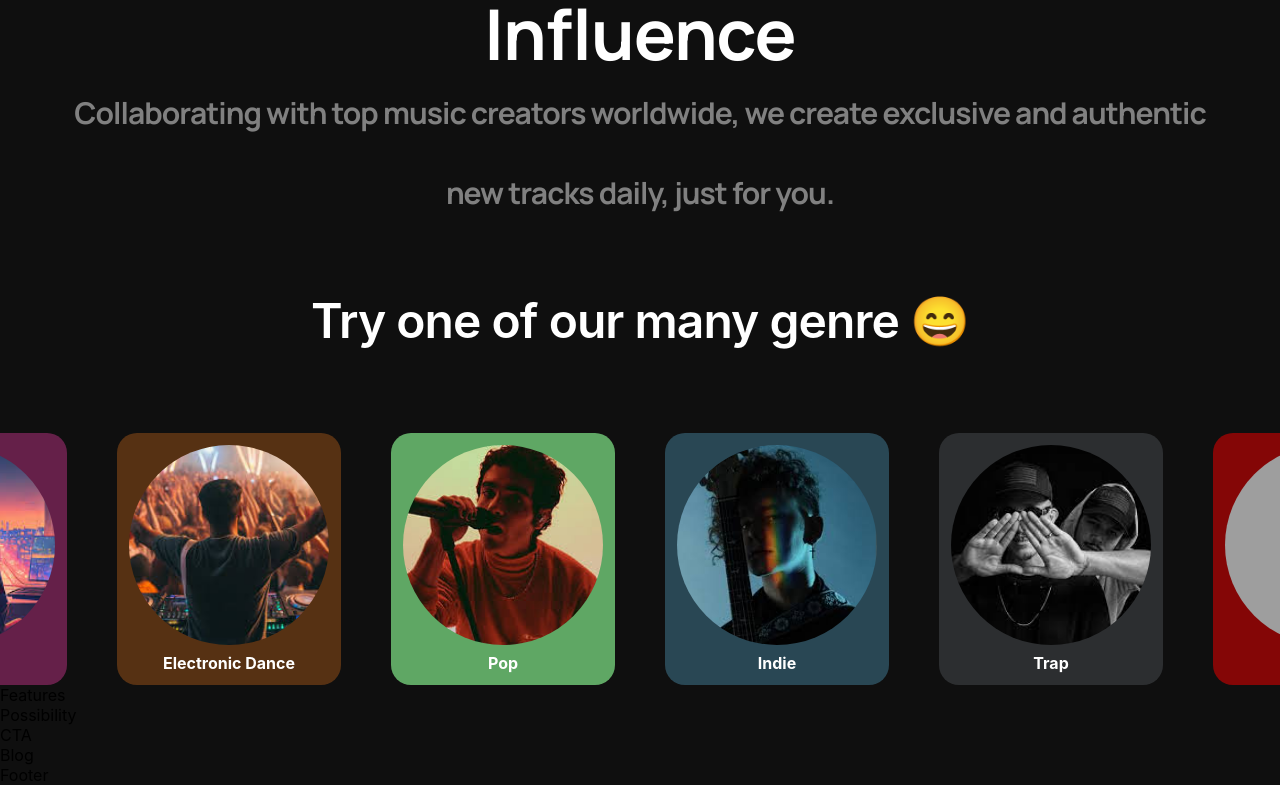
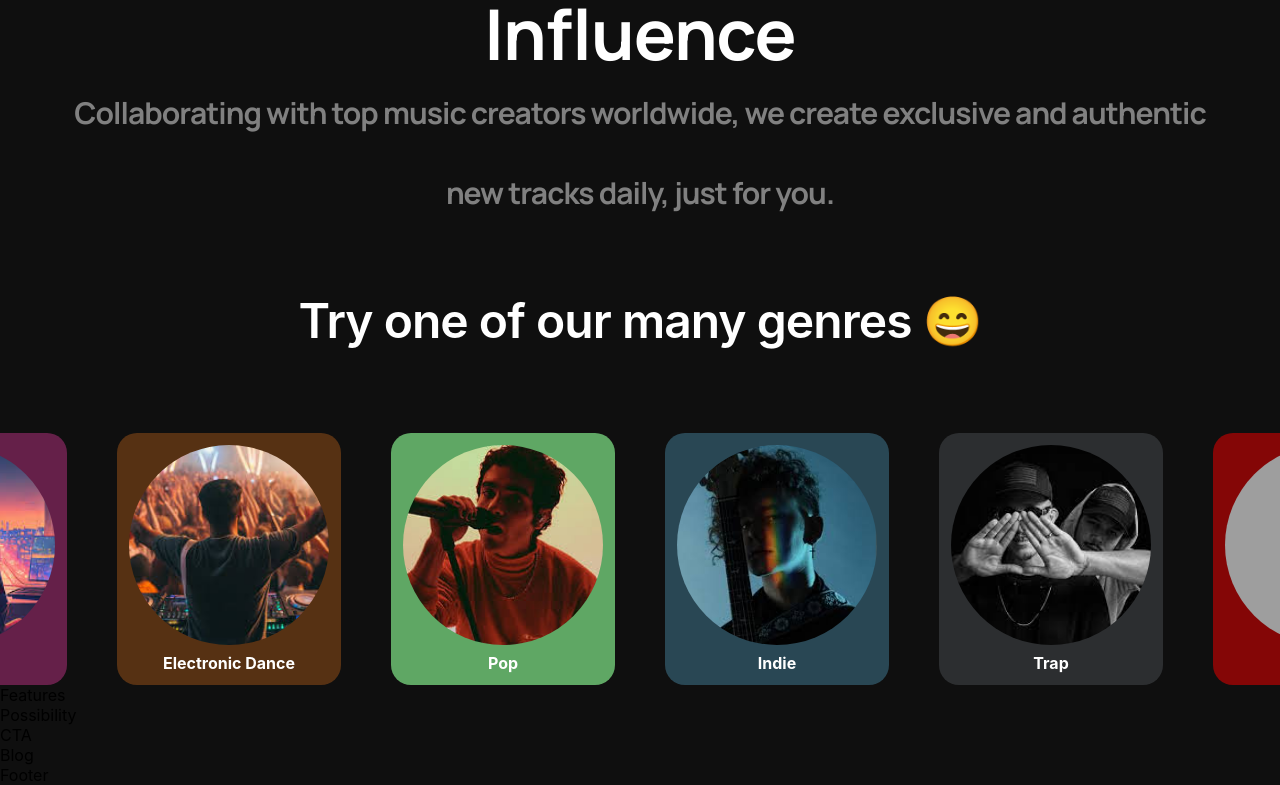
Before and after one commit to DanielShapi4a/Music-Project, a React (Create React App) app: page / in a window 1280 px wide. Shown: the part 2328-3113 px from the top of the page. Built offline with nearby package versions, Linux system fonts and the light colour scheme; grey boxes are pictures that could not be loaded.

Commit message:
removed unused button

```diff
--- a/src/containers/musicblog/Musicblog.jsx
+++ b/src/containers/musicblog/Musicblog.jsx
@@ -31,7 +31,7 @@ const Musicblog = () => {
     <div>
       <div className='TextSound'>
         <h2 className='HeadLineText'>Authentic Music, Meaningful Influence<p className='centralText'>Collaborating with top music creators worldwide, we create exclusive and authentic new tracks daily, just for you.</p></h2>
-        <p>Try one of our many genre &#x1F604;</p>
+        <p>Try one of our many genres &#x1F604;</p>
       </div>
 
       <div className='MusicCatalog'>
```
